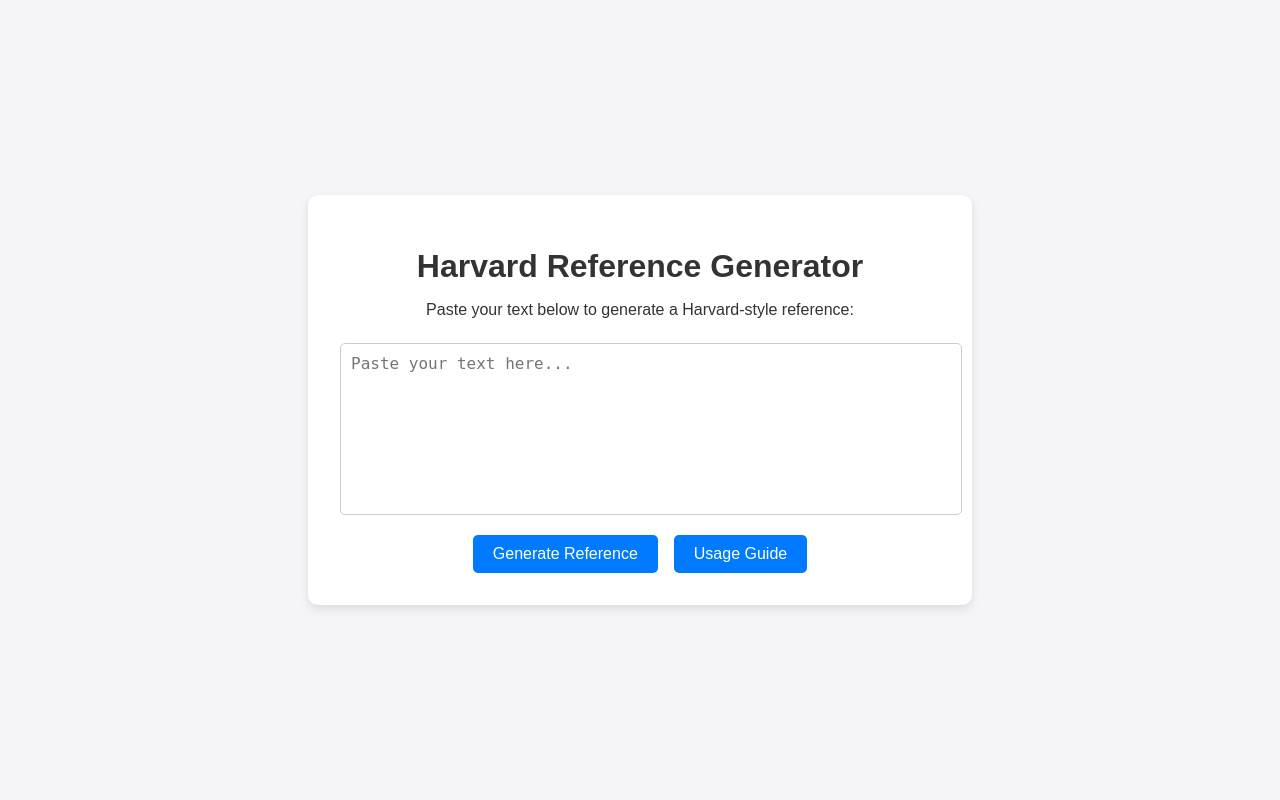
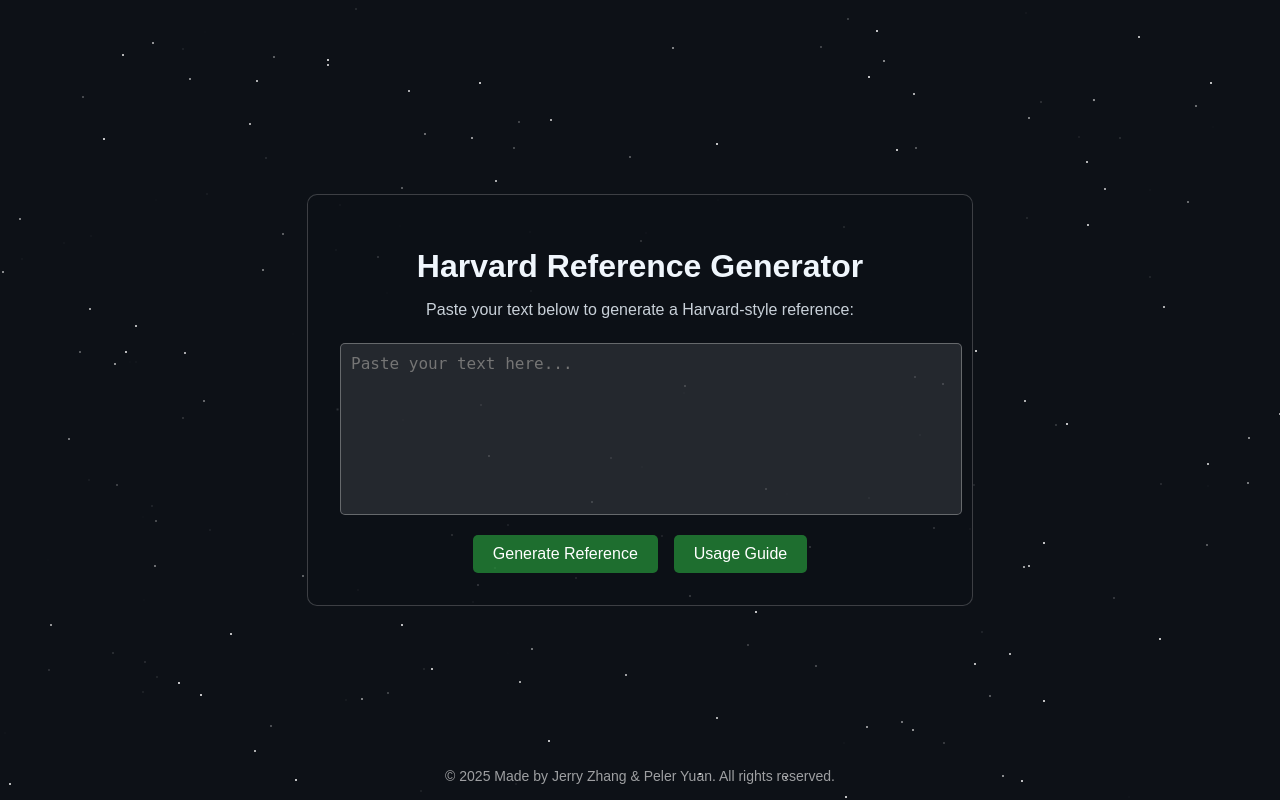
Before and after one commit to PelerYuan/HavardReferenceGenerator, a Flask app: page / in a window 1280 px wide. Run offline with Flask 3, Linux system fonts and the light colour scheme.

Commit message:
nice background

```diff
--- a/static/script.js
+++ b/static/script.js
@@ -1,3 +1,32 @@
+const spaceBackground = document.getElementById('space-background');
+
+// Create stars
+function createStars() {
+    for (let i = 0; i < 200; i++) {
+        const star = document.createElement('div');
+        star.classList.add('star');
+        star.style.top = `${Math.random() * 100}%`;
+        star.style.left = `${Math.random() * 100}%`;
+        star.style.animationDelay = `${Math.random() * 5}s`;
+        spaceBackground.appendChild(star);
+    }
+}
+
+// Create shooting stars
+function createShootingStars() {
+    for (let i = 0; i < 5; i++) {
+        const shootingStar = document.createElement('div');
+        shootingStar.classList.add('shooting-star');
+        shootingStar.style.top = `${Math.random() * 100}%`;
+        shootingStar.style.left = `${Math.random() * 100}%`;
+        shootingStar.style.animationDelay = `${Math.random() * 10}s`;
+        spaceBackground.appendChild(shootingStar);
+    }
+}
+
+createStars();
+createShootingStars();
+
 document.getElementById('generateBtn').addEventListener('click', function () {
     const inputText = document.getElementById('inputText').value.trim();
     if (inputText) {
--- a/static/style.css
+++ b/static/style.css
@@ -1,44 +1,63 @@
 body {
-    font-family: Arial, sans-serif;
-    background-color: #f4f4f9;
-    color: #333;
     margin: 0;
     padding: 0;
+    overflow: hidden;
+    font-family: Arial, sans-serif;
+    color: white;
+    position: relative;
+    background: #0d1117; /* 深色背景 */
     display: flex;
     justify-content: center;
     align-items: center;
-    height: 100vh;
+    height: 100vh; /* 使 body 占满整个视口高度 */
+}
+
+#space-background {
+    position: fixed;
+    top: 0;
+    left: 0;
+    width: 100%;
+    height: 100%;
+    background: #0d1117; /* 深色背景 */
+    z-index: -1;
 }
 
 .container, .result-container {
-    background: white;
+    background: rgba(13, 17, 23, 0.8); /* 半透明背景 */
     padding: 2rem;
     border-radius: 10px;
-    box-shadow: 0 4px 10px rgba(0, 0, 0, 0.1);
     text-align: center;
     max-width: 600px;
     width: 100%;
+    position: relative;
+    z-index: 1;
+    border: 1px solid rgba(255, 255, 255, 0.2); /* 半透明边框 */
+    margin: 0 auto; /* 水平居中 */
 }
 
 h1 {
     font-size: 2rem;
     margin-bottom: 1rem;
+    color: #f0f6fc; /* 更亮的文字颜色 */
 }
 
 p {
     font-size: 1rem;
     margin-bottom: 1.5rem;
+    color: #c9d1d9; /* 更柔和的文字颜色 */
 }
 
 textarea {
     width: 100%;
     height: 150px;
     padding: 10px;
-    border: 1px solid #ccc;
+    border: 1px solid rgba(255, 255, 255, 0.3); /* 半透明边框 */
     border-radius: 5px;
     font-size: 1rem;
     margin-bottom: 1rem;
     resize: none;
+    background: rgba(255, 255, 255, 0.1); /* 半透明背景 */
+    color: white;
 }
 
 .buttons, .result-buttons {
@@ -51,7 +70,7 @@
     padding: 10px 20px;
     border: none;
     border-radius: 5px;
-    background-color: #007bff;
+    background-color: rgba(35, 134, 54, 0.8); /* 半透明绿色按钮 */
     color: white;
     font-size: 1rem;
     cursor: pointer;
@@ -59,15 +78,15 @@
 }
 
 button:hover {
-    background-color: #0056b3;
+    background-color: rgba(46, 160, 67, 0.8); /* 更亮的半透明绿色 */
 }
 
 #backBtn {
-    background-color: #6c757d;
+    background-color: rgba(110, 118, 129, 0.8); /* 半透明灰色按钮 */
 }
 
 #backBtn:hover {
-    background-color: #5a6268;
+    background-color: rgba(139, 148, 158, 0.8); /* 更亮的半透明灰色 */
 }
 
 .hidden {
@@ -75,13 +94,62 @@
 }
 
 .output-text {
-    background: #f9f9f9;
+    background: rgba(255, 255, 255, 0.1); /* 半透明背景 */
     padding: 15px;
-    border: 1px solid #ddd;
+    border: 1px solid rgba(255, 255, 255, 0.3); /* 半透明边框 */
     border-radius: 5px;
     margin-bottom: 1rem;
     font-size: 1rem;
     text-align: left;
+    color: white;
+}
+
+.copyright {
+    position: absolute;
+    bottom: 1rem;
+    left: 50%;
+    transform: translateX(-50%);
+    font-size: 0.875rem;
+    color: rgba(255, 255, 255, 0.6); /* 半透明文字颜色 */
+    z-index: 2;
+}
+
+.star {
+    position: absolute;
+    width: 2px;
+    height: 2px;
+    background: white;
+    border-radius: 50%;
+    animation: twinkle 2s infinite;
+}
+
+@keyframes twinkle {
+    0%, 100% {
+        opacity: 0;
+    }
+    50% {
+        opacity: 1;
+    }
+}
+
+.shooting-star {
+    position: absolute;
+    width: 2px;
+    height: 2px;
+    background: white;
+    border-radius: 50%;
+    animation: shoot 3s infinite;
+}
+
+@keyframes shoot {
+    0% {
+        transform: translateX(0) translateY(0);
+        opacity: 1;
+    }
+    100% {
+        transform: translateX(-200px) translateY(200px);
+        opacity: 0;
+    }
 }
 
 @keyframes slideIn {
@@ -98,3 +166,14 @@
 .result-container {
     animation: slideIn 0.5s ease-out;
 }
+
+
+.copyright {
+    position: absolute;
+    bottom: 1rem;
+    left: 50%;
+    transform: translateX(-50%);
+    font-size: 0.875rem;
+    color: rgba(255, 255, 255, 0.6); /* 半透明文字颜色 */
+    z-index: 2;
+}
--- a/templates/index.html
+++ b/templates/index.html
@@ -3,10 +3,17 @@
 <head>
     <meta charset="UTF-8">
     <meta name="viewport" content="width=device-width, initial-scale=1.0">
-    <title>Harvard Reference Generator</title>
+    <title>Text Processor</title>
     <link rel="stylesheet" href="{{ url_for('static', filename='style.css') }}">
 </head>
 <body>
+    <div id="space-background">
+        <!-- 星星和流星动画 -->
+        <div class="star" style="top: 10%; left: 20%;"></div>
+        <div class="star" style="top: 30%; left: 50%;"></div>
+        <div class="star" style="top: 50%; left: 80%;"></div>
+        <div class="shooting-star" style="top: 5%; left: 90%;"></div>
+    </div>
     <div class="container">
         <h1>Harvard Reference Generator</h1>
         <p>Paste your text below to generate a Harvard-style reference:</p>
@@ -25,7 +32,10 @@
             <button id="backBtn">Back</button>
         </div>
     </div>
-
+    <!-- 版权说明 -->
+    <div class="copyright">
+        &copy; 2025 Made by Jerry Zhang & Peler Yuan. All rights reserved.
+    </div>
     <script src="{{ url_for('static', filename='script.js') }}"></script>
 </body>
 </html>
```
